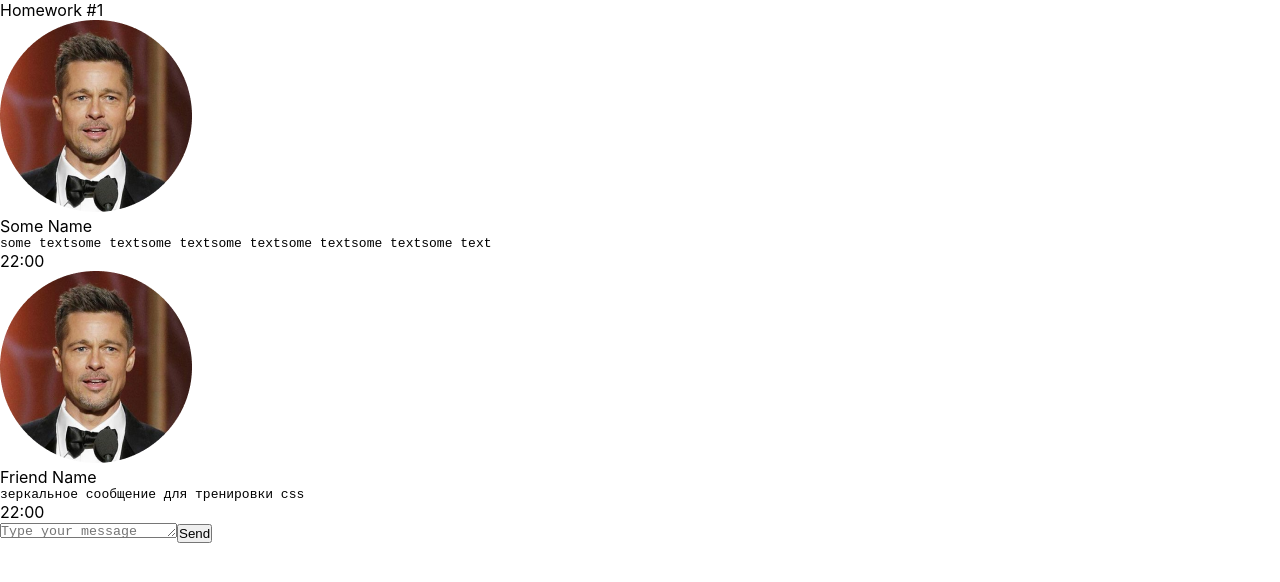
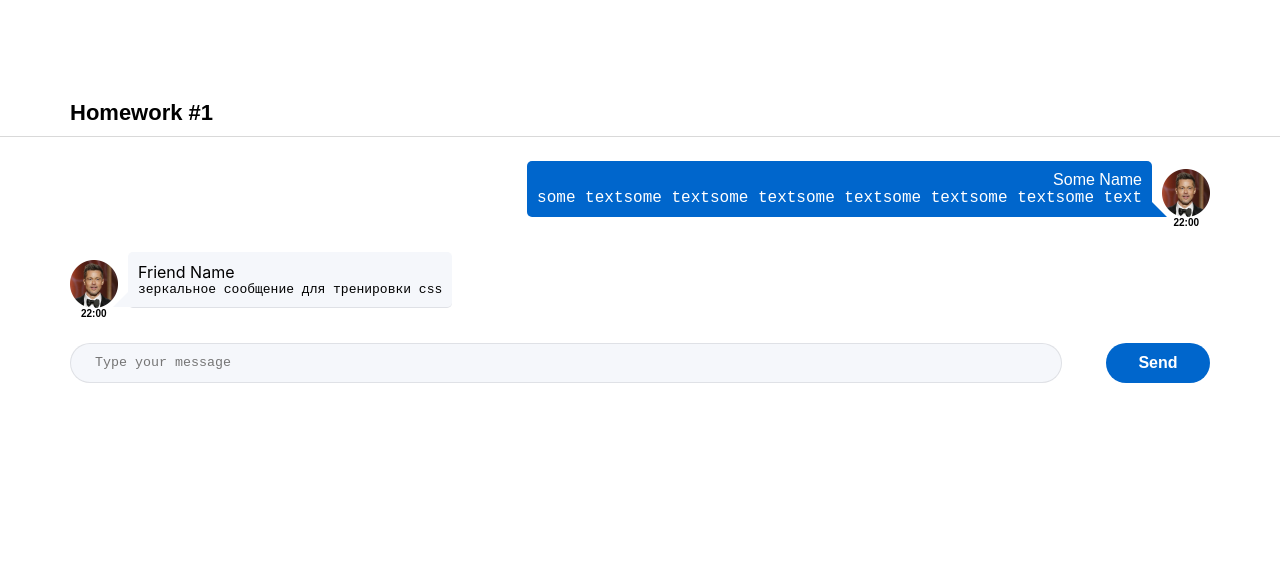
Before and after one commit to anna-7nova/tasks, a React (Create React App) app: page /#/ in a window 1280 px wide. Shown: the top 582 px of the page. Built offline with nearby package versions, Linux system fonts and the light colour scheme.

Commit message:
add styles for the task

```diff
--- a/src/s1-main/App.module.css
+++ b/src/s1-main/App.module.css
@@ -1,11 +1,22 @@
 .App {
-    --header_height: 60px;
+    /* --header_height: 60px; */
+    display: block;
+    height: 100vh;
+    margin: 100px auto;
 }
 
 .hw {
-
+    display: block;
+    padding: 0 70px;
 }
 
 .hwTitle {
+    display: block;
+    padding: 0 70px 10px;
 
+    border-bottom: 1px solid #d9d9d9;
+    font-family: "Montserrat", sans-serif;
+    font-weight: 600;
+    font-size: 22px;
+    color: #000;
 }
--- a/src/s2-homeworks/hw01/friend-message/FriendMessage.module.css
+++ b/src/s2-homeworks/hw01/friend-message/FriendMessage.module.css
@@ -1,21 +1,42 @@
 .friendMessage {
-
+    display: flex;
+    flex-direction: column;
+    align-items: flex-start;
+    margin: 24px 0;
 }
 
 .friendImageAndText {
-
+    display: flex;
+    align-items: flex-end;
 }
 
 .friendImageAndText img {
-
+    width: 48px;
+    height: 48px;
 }
 
 .friendText {
+    position: relative;
+    background-color: #f5f7fb;
+    border-radius: 5px;
+    padding: 10px;
+    margin-left: 10px;
 
+    border-bottom: 1px solid rgba(29, 33, 38, 0.1);
 }
 
 .friendText:after {
+    position: absolute;
+    content: '';
+    width: 0px;
+    height: 0px;
+    /* background-color: rgba(29, 33, 38, 0.1); */
 
+   left: -15px;
+   bottom: 0px;
+    border: 10px solid transparent;
+    border-bottom: 10px solid #f5f7fb;
+    border-right: 10px solid #f5f7fb;
 }
 
 .friendName {
@@ -27,5 +48,10 @@
 }
 
 .friendTime {
+    margin-left: 11px;
 
+    font-family: "Montserrat", sans-serif;
+    font-weight: 600;
+    font-size: 10px;
+    color: #000;
 }
--- a/src/s2-homeworks/hw01/message-sender/MessageSender.module.css
+++ b/src/s2-homeworks/hw01/message-sender/MessageSender.module.css
@@ -1,18 +1,34 @@
 .sendForm {
-
+    display: flex;
 }
 
 .textarea {
+    resize: none;
+    width: 100%;
+    max-height: 300px;
+    min-height: 40px;
+    padding-left: 24px;
+    padding-top: 11px;
 
+    border-radius: 20px;
+    border-color: rgba(29, 33, 38, 0.1);
+    background-color: #f5f7fb;
 }
 
 .button {
+    background-color: #06c;
+    border-radius: 20px;
+    width: 120px;
+    height: 40px;
+    border: none;
+    margin-left: 44px;
 
+    font-family: "Montserrat", sans-serif;
+    font-weight: 600;
+    font-size: 16px;
+    color: #fff;
 }
 
-.button:hover {
+.button:hover {}
 
-}
-.button:active {
-
-}
+.button:active {}
--- a/src/s2-homeworks/hw01/message/Message.module.css
+++ b/src/s2-homeworks/hw01/message/Message.module.css
@@ -1,31 +1,58 @@
 .message {
-
+    display: flex;
+    flex-direction: column;
+    align-items: flex-end;
+    margin: 24px 0;
 }
 
 .imageAndText {
-
+    display: flex;
+    flex-direction: row-reverse;
+    align-items: flex-end;
 }
 
 .imageAndText img {
-
+    width: 48px;
+    height: 48px;
 }
 
 .text {
+    text-align: end;
 
+    position: relative;
+    background-color: #0066cc;
+    border-radius: 5px;
+    padding: 10px;
+    margin-right: 10px;
+
+    font-family: "Montserrat", sans-serif;
+    font-weight: 400;
+    font-size: 16px;
+    color: #fff;
 }
 
 .text:after {
+    position: absolute;
+    content: '';
+    width: 0px;
+    height: 0px;
 
+    right: -15px;
+    bottom: 0px;
+    border: 10px solid transparent;
+    border-bottom: 10px solid #0066cc;
+    border-left: 10px solid #0066cc;
 }
 
-.name {
+.name {}
 
-}
-
-.messageText {
-
-}
+.messageText {}
 
 .time {
+    margin-right: 11px;
 
+    font-family: "Montserrat", sans-serif;
+    font-weight: 600;
+    font-size: 10px;
+    color: #000;
 }
```
